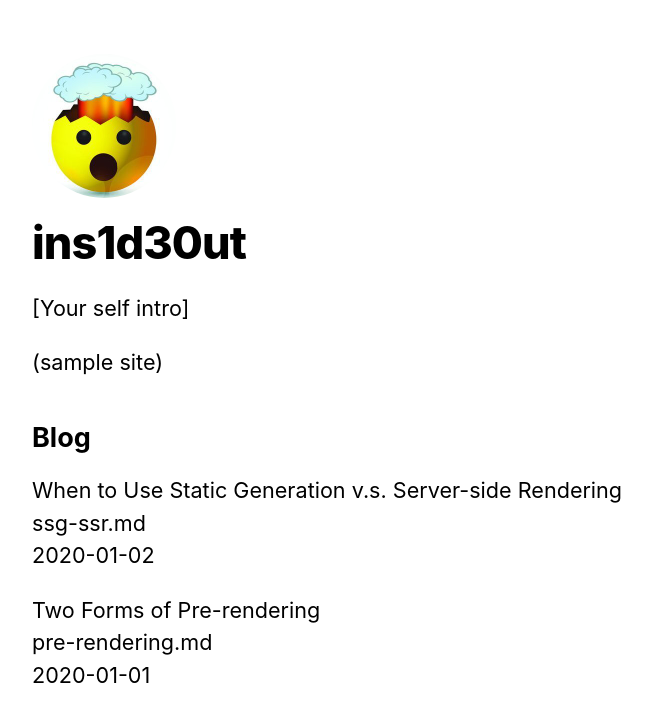
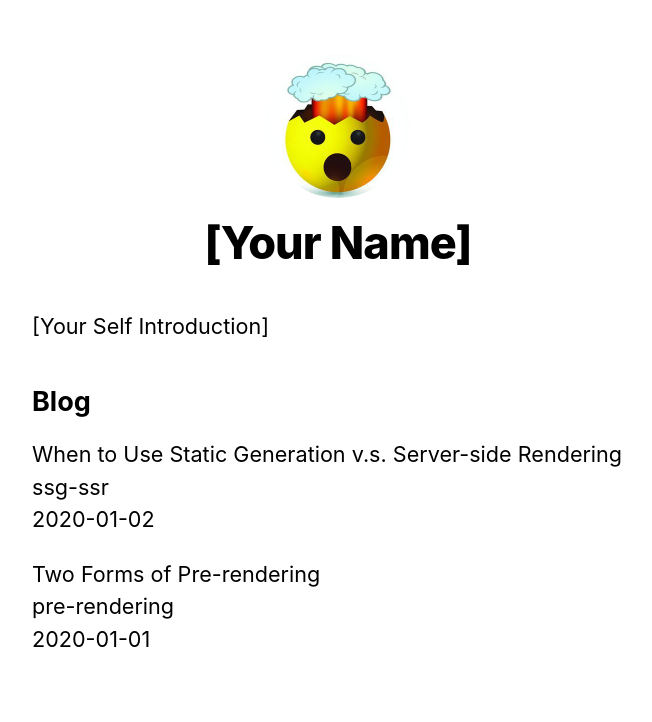
Before and after one commit to ins1d30ut/nextjs-blog, a Next.js app: page / in a window 1280 px wide. Shown: the top 722 px of the page, without its empty margins (302-954 px from the left). Built offline with nearby package versions, Linux system fonts and the light colour scheme.

Commit message:
commit id and dynamic props etc.

```diff
--- /dev/null
+++ b/components/date.js
@@ -0,0 +1,6 @@
+import { parseISO, format } from 'date-fns';
+
+export default function Date({ dateString }) {
+  const date = parseISO(dateString);
+  return <time dateTime={dateString}>{format(date, 'LLLL d, yyyy')}</time>;
+}
--- a/components/layout.js
+++ b/components/layout.js
@@ -4,8 +4,8 @@ import styles from './layout.module.css';
 import utilStyles from '../styles/utils.module.css';
 import Link from 'next/link';
 
-const name = 'ins1d30ut';
-export const siteTitle = 'my story from start to finish';
+const name = '[Your Name]';
+export const siteTitle = 'Next.js Sample Website';
 
 export default function Layout({ children, home }) {
   return (
@@ -14,27 +14,27 @@ export default function Layout({ children, home }) {
         <link rel='icon' href='/favicon.ico' />
         <meta
           name='description'
-          content='Personal blog built using the NextJS framework'
+          content='Learn how to build a personal website using Next.js'
         />
         <meta
           property='og:image'
           content={`https://og-image.vercel.app/${encodeURI(
             siteTitle
-          )}.png?theme=light&md=0&fontSize=75px&images=https%3A%2F%2Fassets.vercel.com%2Fimage%2Fupload%2Ffront%2Fassets%2Fdesign%2Fnextjs-black-logo.svg`}
+          )}.png?theme=light&md=0&fontSize=75px&images=https%3A%2F%2Fassets.zeit.co%2Fimage%2Fupload%2Ffront%2Fassets%2Fdesign%2Fnextjs-black-logo.svg`}
         />
         <meta name='og:title' content={siteTitle} />
         <meta name='twitter:card' content='summary_large_image' />
       </Head>
-      <header className='styles.hader'>
+      <header className={styles.header}>
         {home ? (
           <>
             <Image
               priority
-              src='/images/ins1d30utNow.jpg'
+              src='/images/profile.jpg'
               className={utilStyles.borderCircle}
               height={144}
               width={144}
-              alt=''
+              alt={name}
             />
             <h1 className={utilStyles.heading2Xl}>{name}</h1>
           </>
@@ -43,11 +43,11 @@ export default function Layout({ children, home }) {
             <Link href='/'>
               <Image
                 priority
-                src='/images/ins1d30utNow.jpg'
+                src='/images/profile.jpg'
                 className={utilStyles.borderCircle}
                 height={108}
                 width={108}
-                alt=''
+                alt={name}
               />
             </Link>
             <h2 className={utilStyles.headingLg}>
--- a/lib/posts.js
+++ b/lib/posts.js
@@ -8,14 +8,14 @@ export function getSortedPostsData() {
   // Get file names under /posts
   const fileNames = fs.readdirSync(postsDirectory);
   const allPostsData = fileNames.map((fileName) => {
-    // Remove .md from file name to get id
-    const id = fileName.replace(/|.mds/, '');
+    // Remove ".md" from file name to get id
+    const id = fileName.replace(/\.md$/, '');
 
     // Read markdown file as string
     const fullPath = path.join(postsDirectory, fileName);
     const fileContents = fs.readFileSync(fullPath, 'utf8');
 
-    // Use gray-matter to parse the post metadata secion
+    // Use gray-matter to parse the post metadata section
     const matterResult = matter(fileContents);
 
     // Combine the data with the id
@@ -36,7 +36,6 @@ export function getSortedPostsData() {
 
 export function getAllPostIds() {
   const fileNames = fs.readdirSync(postsDirectory);
-
   return fileNames.map((fileName) => {
     return {
       params: {
@@ -46,7 +45,16 @@ export function getAllPostIds() {
   });
 }
 
-export function getPostsData(id) {
+export function getPostData(id) {
   const fullPath = path.join(postsDirectory, `${id}.md`);
   const fileContents = fs.readFileSync(fullPath, 'utf8');
+
+  // Use gray-matter to parse the post metadata section
+  const matterResult = matter(fileContents);
+
+  // Combine the data with the id
+  return {
+    id,
+    ...matterResult.data,
+  };
 }
--- a/pages/index.js
+++ b/pages/index.js
@@ -2,15 +2,6 @@ import Head from 'next/head';
 import Layout, { siteTitle } from '../components/layout';
 import utilStyles from '../styles/utils.module.css';
 import { getSortedPostsData } from '../lib/posts';
-
-export async function getStaticProps() {
-  const allPostsData = getSortedPostsData();
-  return {
-    props: {
-      allPostsData,
-    },
-  };
-}
 
 export default function Home({ allPostsData }) {
   return (
@@ -19,8 +10,7 @@ export default function Home({ allPostsData }) {
         <title>{siteTitle}</title>
       </Head>
       <section className={utilStyles.headingMd}>
-        <p>[Your self intro]</p>
-        <p>(sample site)</p>
+        <p>[Your Self Introduction]</p>
       </section>
       <section className={`${utilStyles.headingMd} ${utilStyles.padding1px}`}>
         <h2 className={utilStyles.headingLg}>Blog</h2>
@@ -39,3 +29,12 @@ export default function Home({ allPostsData }) {
     </Layout>
   );
 }
+
+export async function getStaticProps() {
+  const allPostsData = getSortedPostsData();
+  return {
+    props: {
+      allPostsData,
+    },
+  };
+}
```
Also changed, not shown: pages/posts/[id].js (+20 -3 lines), public/images/profile.jpg (renamed from public/images/ins1d30utNow.jpg).
